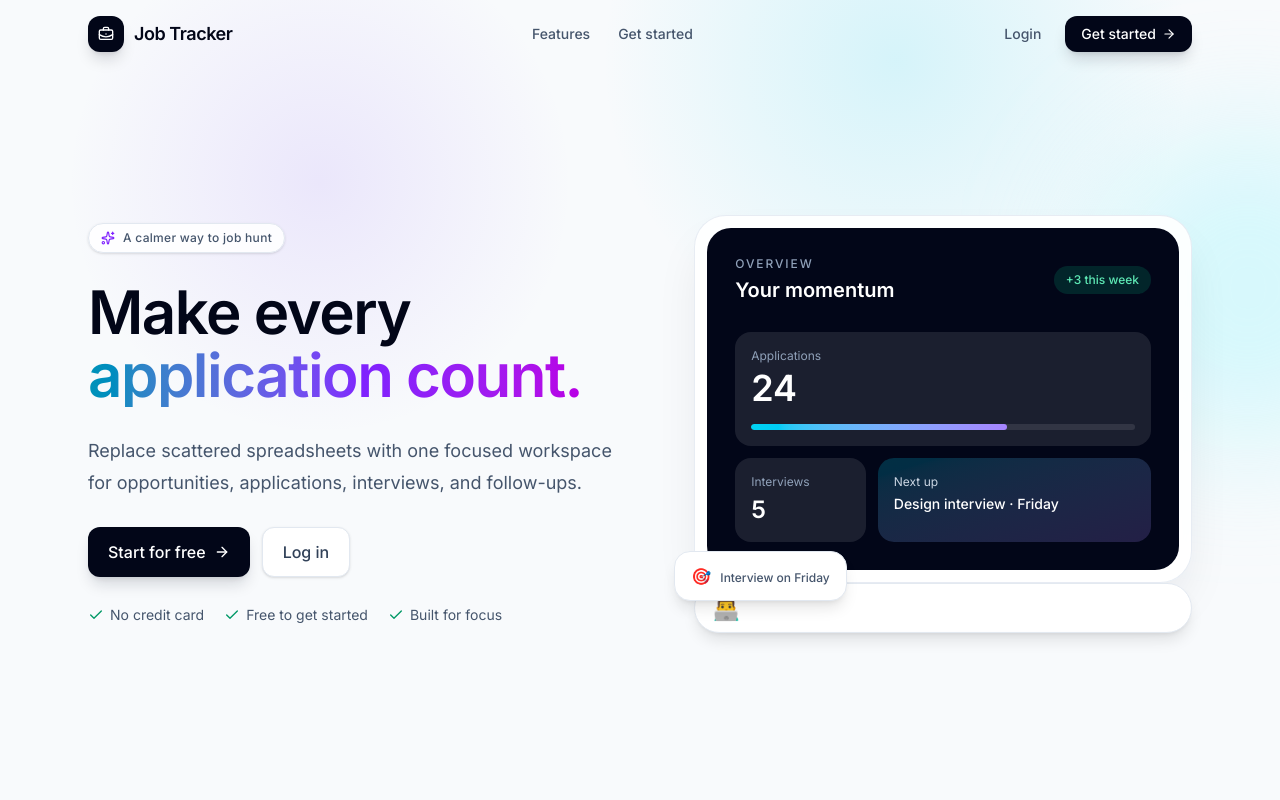
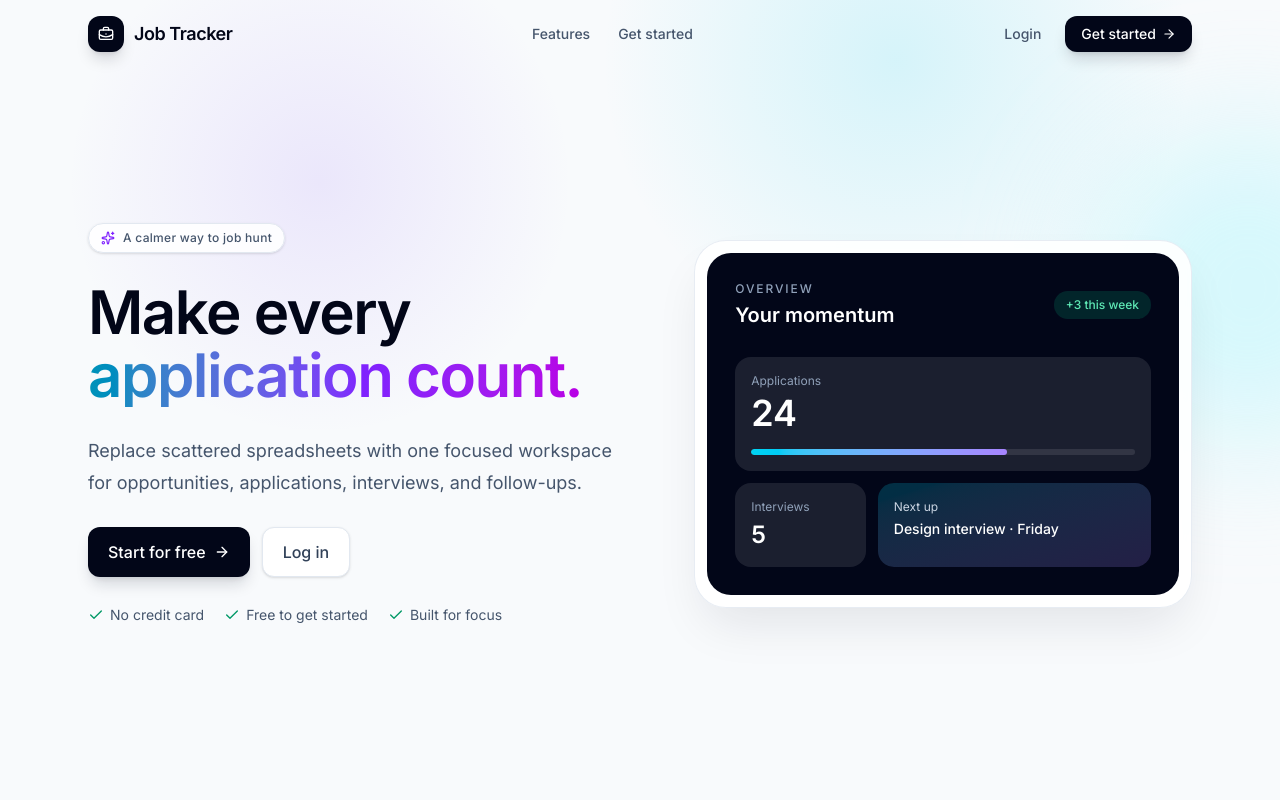
Before and after one commit to DarthCoder-afk/ApplyFlow, a Next.js app in the folder frontend/: page / in a window 1280 px wide. Shown: the top 800 px of the page. Built offline with nearby package versions, Linux system fonts and the light colour scheme.

Commit message:
Remove unused FloatingCharacter component and associated interview notification from HeroSection for cleaner UI.

```diff
--- a/frontend/src/components/landing/hero-section.tsx
+++ b/frontend/src/components/landing/hero-section.tsx
@@ -97,12 +97,6 @@ export default function HeroSection() {
                 </div>
               </div>
             </div>
-
-            <FloatingCharacter variant="light" />
-
-            <div className="absolute -left-5 bottom-8 rounded-2xl border border-slate-200 bg-white px-4 py-3 text-xs font-medium text-slate-600 shadow-lg">
-              <span className="mr-1.5 text-base">🎯</span> Interview on Friday
-            </div>
           </FadeUp>
         </div>
       </section>
```
